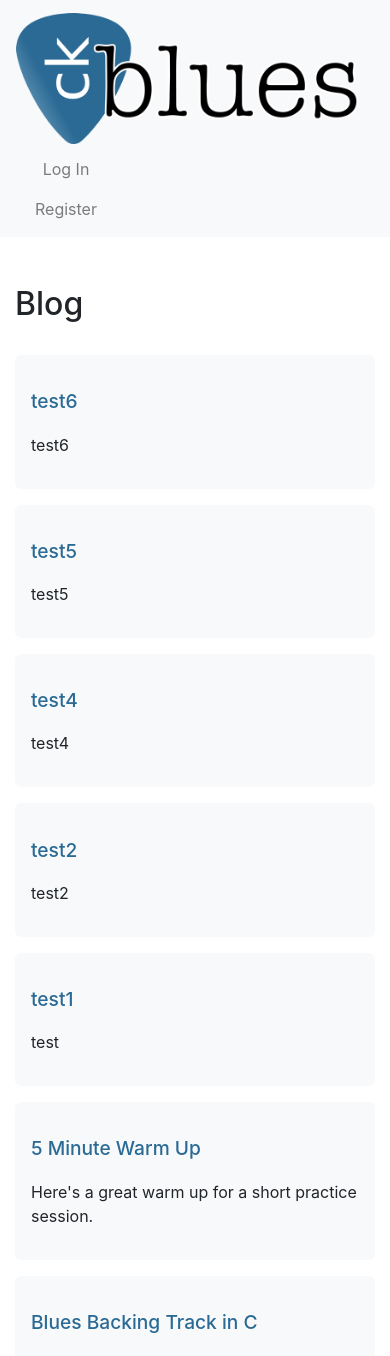
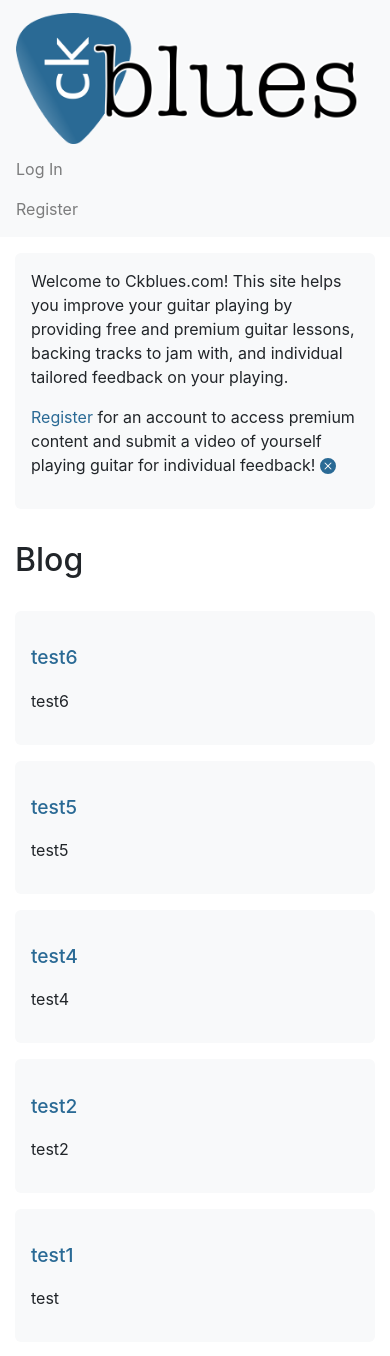
Before and after one commit to chriskorsak/capstone, a Django app: page / in a window 390 px wide. Shown: the top 1356 px of the page. Run offline with Django 3.2, Linux system fonts and the light colour scheme; data comes from the database, SQL or seed files in the repository; both versions use the stored data as it was after the commit; some libraries are stand-ins or nearby versions.

Commit message:
impliment welcome message on index.html with javascript. css style updates.

```diff
--- /dev/null
+++ b/ckblues/static/ckblues/scripts2.js
@@ -0,0 +1,13 @@
+document.addEventListener("DOMContentLoaded", function() {
+  // add click event to dimiss welcome link
+  let dismiss = document.querySelector('#dismiss');
+    dismiss.addEventListener('click', function() {
+      //run function when dismiss clicked
+      dismissWelcome(dismiss);
+    });
+  });
+
+function dismissWelcome(dismiss) {
+  document.querySelector("#welcome").style.display = 'none';
+
+}
--- a/ckblues/static/ckblues/styles.css
+++ b/ckblues/static/ckblues/styles.css
@@ -8,7 +8,7 @@
   padding-top: 1em;
 }
 
-/* logo styles when screen > 576px; */
+/* logo styles when screen >= 576px; */
 img.logo {
   height: 120px;
 }
@@ -18,13 +18,18 @@ img.logo {
   text-align: center;
 }
 
-/* blog post excerpt on index and all forms */
+/* blog post excerpt on index, welcome on index, and all forms */
 section.post,
-form {
+form,
+div#welcome {
   margin-bottom: 1em;
   padding: 1em;
   background-color:#f8f9fa;
   border-radius: 6px;
+}
+
+section.post {
+  overflow: hidden;
 }
 
 /* in dashboard, update email and or password not displayed by default */
@@ -49,10 +54,12 @@ h3 {
   font-size: 120%;
 }
 
-a {
+a,
+span#dismiss {
   color: #2a6a95;
 }
-a:hover {
+a:hover,
+span#dismiss:hover {
   color: #1e4b6a;
   text-decoration: none;
 }
@@ -73,7 +80,7 @@ ul.category {
 
 .btn-primary:hover,
 .btn-primary:active {
-  background-color: #1e4b6a;
+  background-color: #1e4b6a !important;
 }
 
 /* pagination section styles */
@@ -84,6 +91,12 @@ ul.category {
 .page-link:hover {
   background-color:#f8f9fa;
   color: #1e4b6a;
+}
+
+/* youtube video width when screen >= 768 */
+iframe {
+  width: 560px;
+  height: 315px;
 }
 
 /* comment section of feedback and post */
@@ -103,10 +116,24 @@ li.comment {
   background-color: rgb(235, 235, 235);
 }
 
-/* media query for logo */
+/* media queries for logo, nav nav links, youtube videos */
+@media (max-width: 976px) {
+  .nav-item {
+    text-align: right;
+  }
+}
 @media (max-width: 576px) {
   img.logo {
     width: 100%;
     height: auto;
   }
+  .nav-item {
+    text-align: left;
+  }
+
+  /* youtube video on phones */
+  iframe {
+    width: auto;
+    height: auto;
+  }
 }
--- a/ckblues/templates/ckblues/index.html
+++ b/ckblues/templates/ckblues/index.html
@@ -1,10 +1,24 @@
 {% extends "ckblues/layout.html" %}
 {% load static %}
+
+{% block script %}
+    <script src="{% static 'ckblues/scripts2.js' %}"></script>
+{% endblock %}
 
 {% block body %}
   <div class="row">
 
     <div class="col-sm-10 main">
+      {% if request.user.is_anonymous %}
+      <!-- show welcome if not logged in. -->
+      <div id="welcome">
+        <p>Welcome to Ckblues.com! This site helps you improve your guitar playing by providing free and premium guitar lessons, backing tracks to jam with, and individual tailored feedback on your playing.</p>
+        <p>
+        <a href="{% url 'register' %}">Register</a> for an account to access premium content and submit a video of yourself playing guitar for individual feedback! <span id="dismiss"><svg xmlns="http://www.w3.org/2000/svg" width="16" height="16" fill="currentColor" class="bi bi-x-circle-fill" viewBox="0 0 16 16">
+          <path d="M16 8A8 8 0 1 1 0 8a8 8 0 0 1 16 0zM5.354 4.646a.5.5 0 1 0-.708.708L7.293 8l-2.647 2.646a.5.5 0 0 0 .708.708L8 8.707l2.646 2.647a.5.5 0 0 0 .708-.708L8.707 8l2.647-2.646a.5.5 0 0 0-.708-.708L8 7.293 5.354 4.646z"/>
+        </svg></span></p>
+      </div>
+      {% endif %}
       <h2>Blog</h2>
       {{ message }}
 
--- a/ckblues/templates/ckblues/login.html
+++ b/ckblues/templates/ckblues/login.html
@@ -1,7 +1,8 @@
 {% extends "ckblues/layout.html" %}
 
 {% block body %}
-  <section class="credentials">
+  <div class="row">
+    <div class="col-md-10 credentials">
       <h2>Login</h2>
 
       {% if message %}
@@ -19,6 +20,7 @@
           <input class="btn btn-primary" type="submit" value="Login">
       </form>
       No account? <a href="{% url 'register' %}">Register here.</a>
-  </section>
+    </div>
+  </div>
 
 {% endblock %}
--- a/ckblues/templates/ckblues/register.html
+++ b/ckblues/templates/ckblues/register.html
@@ -1,7 +1,8 @@
 {% extends "ckblues/layout.html" %}
 
 {% block body %}
-  <section class="credentials">
+  <div class="row">
+    <div class="col-md-10 credentials">
       <h2>Register</h2>
 
       {% if message %}
@@ -31,6 +32,7 @@
           <input class="btn btn-primary" type="submit" value="Register">
       </form>
       Have an account? <a href="{% url 'login' %}">Log in here.</a>
-  </section>
+    </div>
+  </div>
 
 {% endblock %}
```
Also changed, not shown: README.md, db.sqlite3. Lines whose indentation alone changed are shown as unchanged.
